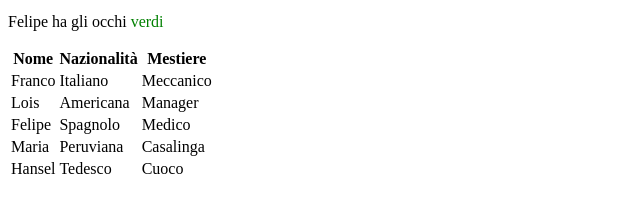
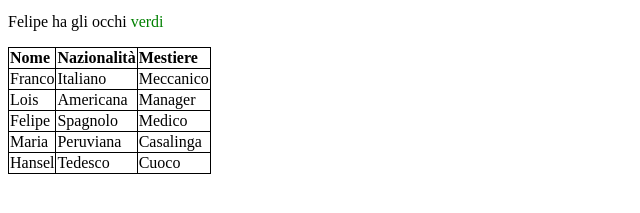
Before and after one commit to Rodobrodo2/EsHTML, a plain HTML site: page 1.index.html in a window 1280 px wide. Shown: the part 255-468 px from the top of the page, without its empty margins (0-640 px from the left). Drawn offline with Linux system fonts and the light colour scheme.

Commit message:
modifica la tabella

```diff
--- a/1.index.html
+++ b/1.index.html
@@ -4,6 +4,15 @@
     <meta charset="UTF-8">
     <meta name="viewport" content="width=device-width, initial-scale=1.0">
     <title>Document</title>
+<style>
+        table, th, td {
+          border: 1px solid black;
+          border-collapse: collapse;
+        }
+        th {
+          text-align: left;
+        }
+</style>
 </head>
 <body>
     <h1>Statistica</h1>
@@ -19,11 +28,14 @@
         <p>Felipe ha gli occhi <span style="color:green">verdi</span></p>
     </div>
     <table>
+        <thead>
             <tr>
                 <th>Nome</th>
                 <th>Nazionalità</th>
                 <th>Mestiere</th>
             </tr>
+        </thead>
+        <tbody>
             <tr>
                 <td>Franco</td>
                 <td>Italiano</td>
@@ -44,11 +56,14 @@
                 <td>Peruviana</td>
                 <td>Casalinga</td>
             </tr>
+        </tbody>
+        <tfoot>
             <tr>
                 <td>Hansel</td>
                 <td>Tedesco</td>
                 <td>Cuoco</td>
             </tr>
+        </tfoot>
     </table>
 </body>
 </html>
```
Lines whose indentation alone changed are shown as unchanged.
